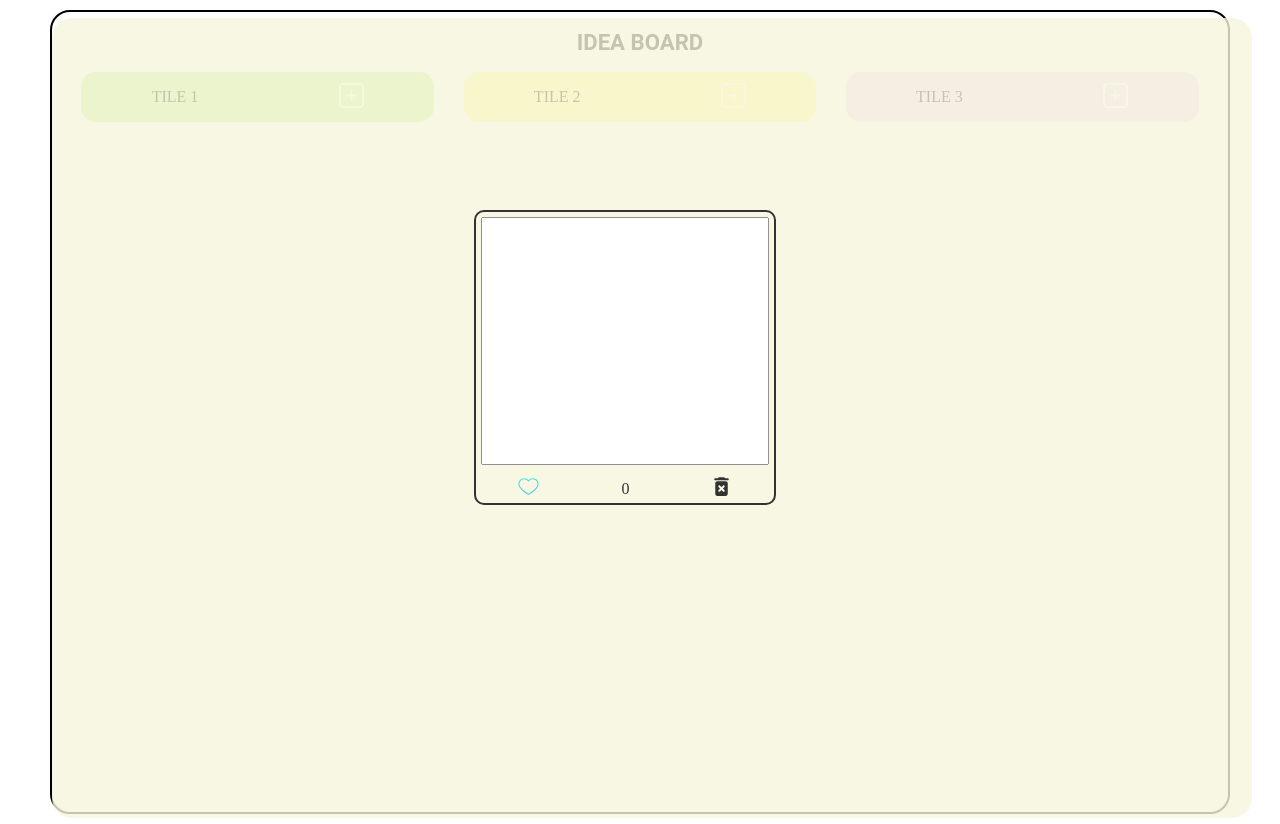
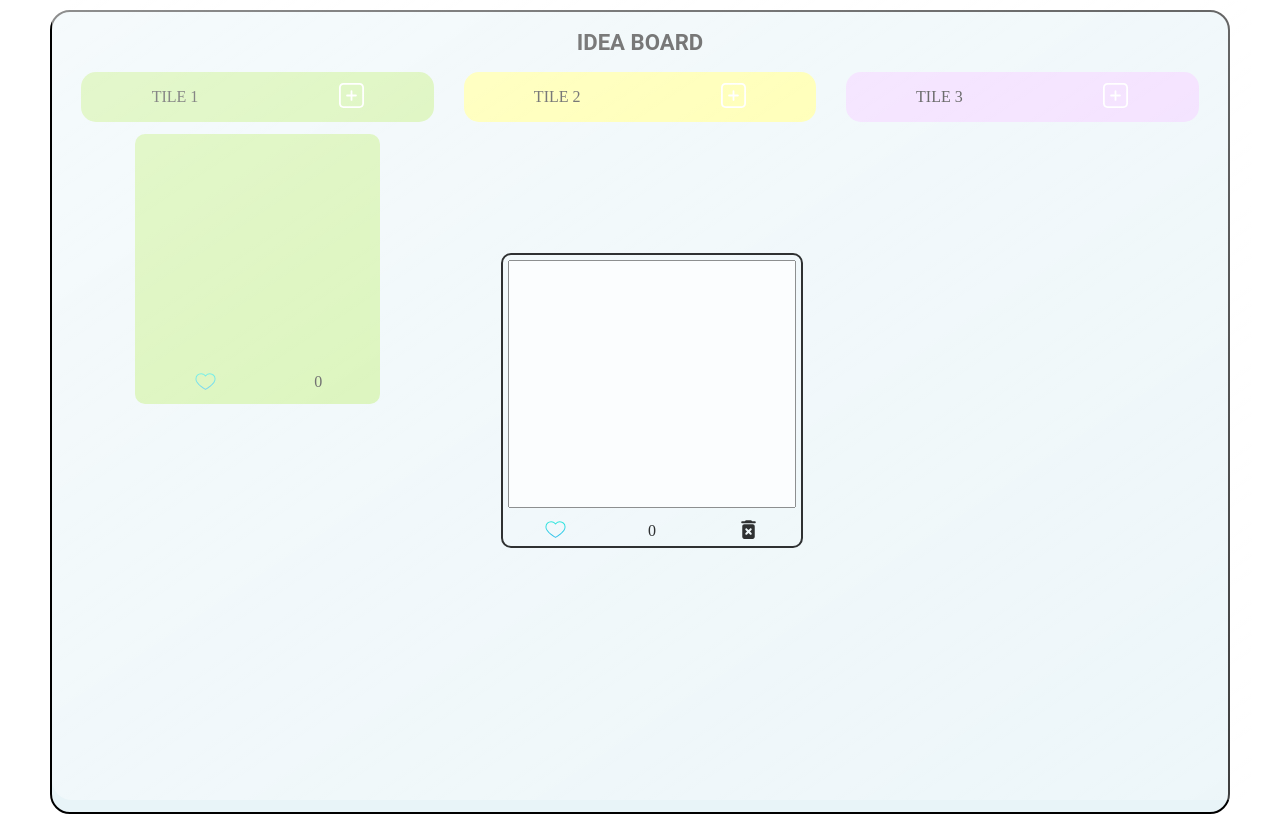
Before and after one commit to raunak-ra/idea-board-angular, an Angular app: page / in a window 1280 px wide. Both pictures are taken after a click on the picture 351 px from the left and 95 px from the top of the page. Built offline with nearby package versions, Linux system fonts and the light colour scheme.

Commit message:
Home component (#2)
* Updated css

* Refacotored

* Added css

```diff
--- a/src/app/card/card.component.css
+++ b/src/app/card/card.component.css
@@ -3,14 +3,13 @@ img {
 }
 
 .card {
-  width: 250px;
+  width: 225px;
   height: 250px;
   justify-content: center;
   border-radius: 10px;
   padding: 10px;
   word-break: break-word;
   overflow: hidden;
-  background: aqua;
   margin: 5% 0 5% 0;
 }
 
@@ -21,3 +20,15 @@ img {
 .like {
   display: flex;
 }
+
+.card1 {
+  background: #c3ee8f;
+}
+
+.card2 {
+  background: #ffff88;
+}
+
+.card3 {
+  background: #eed3ff;
+}
--- a/src/app/card/card.component.html
+++ b/src/app/card/card.component.html
@@ -1,4 +1,4 @@
-<div class="card" [class]='card.tileId' [id]="card.id" (click)="updateCard(card.id)">
+<div class="card" [class]="'card'+card.tileId" [id]="card.id" (click)="updateCard(card.id)">
 
     <div class="notes">
         {{card.notes}}
--- a/src/app/card/card.component.ts
+++ b/src/app/card/card.component.ts
@@ -24,9 +24,7 @@ export class CardComponent implements OnInit {
   ngOnInit(): void {}
 
   updateCard(cardId: string) {
-    this._cardService.cardToBeUpdated = cardId;
-    this._cardService.overlayCardEvent.next(this.card);
+    this._cardService.publishCard(this._cardService.getCard(cardId));
     this._cardService.displayOverlay(true);
   }
-
 }
--- a/src/app/home/home.component.css
+++ b/src/app/home/home.component.css
@@ -3,6 +3,7 @@
   min-height: 100vh;
   border-radius: 20px;
   margin: 10px;
+  background: #e8f4f8;
 }
 
 .tiles {
--- a/src/app/home/home.component.html
+++ b/src/app/home/home.component.html
@@ -59,6 +59,6 @@
 
     </div>
 
-    <app-overlay [tileId]='tileId'></app-overlay>
+    <app-overlay></app-overlay>
 
 </div>
--- a/src/app/home/home.component.ts
+++ b/src/app/home/home.component.ts
@@ -8,19 +8,19 @@ import { CardService } from '../services/card.service';
   styleUrls: ['./home.component.css'],
 })
 export class HomeComponent implements OnInit {
-  cards: ICard[] = this._cardService.getCards();
+  cards: ICard[];
 
-  public tileId: string = '';
   public displayPanel: boolean = false;
   public card: ICard;
   public cardId: string = '';
 
   constructor(private _cardService: CardService) {
+    this.cards = this._cardService.getCards();
     this.card = {
-      id: '123',
+      id: '',
       tileId: '',
       notes: '',
-      date: Date.UTC(12, 7, 1),
+      date: Date.UTC(0, 0, 0),
       name: '',
       likes: 0,
     };
@@ -29,14 +29,12 @@ export class HomeComponent implements OnInit {
   ngOnInit(): void {
     this._cardService.cardEvent.subscribe((cards: ICard[]) => {
       this.cards = cards;
-      console.log(cards);
     });
-
-    console.log(this.cards);
   }
 
   addCard(tileId: string) {
-    this.tileId = tileId;
+    var card = this._cardService.addCard(tileId, '');
+    this._cardService.publishCard(card);
     this._cardService.displayOverlay(true);
   }
 }
--- a/src/app/overlay/overlay.component.css
+++ b/src/app/overlay/overlay.component.css
@@ -1,9 +1,27 @@
+.overlay {
+  display: flex;
+  align-items: center;
+  justify-items: center;
+  top: 0;
+  z-index: 90;
+  background: linear-gradient(
+    to right bottom,
+    rgba(255, 255, 255, 0.7),
+    rgba(255, 255, 255, 0.3)
+  );
+  opacity: 0.8;
+  margin: 0;
+  width: 100%;
+  height: 100vh;
+  border-radius: 20px;
+  position: absolute;
+}
+
 .panel {
   border: 2px solid;
   border-radius: 10px;
   position: fixed;
-  margin-top: 15%;
-  margin-left: 33%;
+  z-index: 100;
 }
 
 img {
@@ -25,17 +43,3 @@ textarea {
   padding: 8px;
   overflow-x: hidden;
 }
-
-.overlay {
-  z-index: 100;
-  background: beige;
-  opacity: 0.8;
-  margin: 0;
-  width: 100%;
-  height: 100vh;
-  margin-top: -110px;
-  border-radius: 20px;
-
-  position: absolute;
-  top: 8pc;
-}
--- a/src/app/overlay/overlay.component.html
+++ b/src/app/overlay/overlay.component.html
@@ -1,17 +1,18 @@
-<div class="overlay" [ngStyle]="{'display': displayPanel == true ? 'block' : 'none'}" >
+<div class="overlay" [ngStyle]="{'display': displayPanel == true ? 'flex' : 'none'}"
+    (click)="saveNotes(ref.value, $event)">
 
-    <div class="panel" id="panel-body" (focusout)="saveNotes(tileId, ref.value)" >
+    <div class="panel" id="panel-body">
 
         <textarea id="myText" #ref spellcheck="false">{{card.notes}}</textarea>
 
         <div class="actions">
-            <div id="like" (click)="updateLike()">
+            <div id="like" (click)="updateLike(card.id)">
                 <img src="../../assets/heartblue.svg">
             </div>
             <div id="counter">
                 {{card.likes}}
             </div>
-            <div id="del" (click)="deleteCard()">
+            <div id="del" (click)="deleteCard(card.id)">
                 <img src="../../assets/delete.svg">
             </div>
         </div>
--- a/src/app/overlay/overlay.component.ts
+++ b/src/app/overlay/overlay.component.ts
@@ -9,45 +9,35 @@ import { CardService } from '../services/card.service';
   styleUrls: ['./overlay.component.css'],
 })
 export class OverlayComponent implements OnInit {
-  public card: ICard;
-  @Input() public tileId: string = '';
-  @Input() public cardId: string = '';
+  card: ICard = {
+    id: '',
+    tileId: '',
+    notes: '',
+    date: Date.UTC(0, 0, 0),
+    name: '',
+    likes: 0,
+  };
+
   @Input() public displayPanel: boolean = false;
 
-  constructor(private _cardService: CardService) {
-    this.card = {
-      id: '',
-      tileId: '',
-      notes: '',
-      date: Date.UTC(12, 7, 1),
-      name: '',
-      likes: 0,
-    };
-  }
+  constructor(private _cardService: CardService) {}
 
   ngOnInit(): void {
+    this._cardService.overlayCardEvent.subscribe((card: ICard) => {
+      this.card = card;
+      console.log('inside overlay..', this.card);
+    });
     this.displayPanel = this._cardService.IsPanelVisible;
     this._cardService.overlayEvent.subscribe((flag: boolean) => {
       this.displayPanel = flag;
     });
-
-    this._cardService.overlayCardEvent.subscribe((card: ICard) => {
-      this.card = card;
-    });
   }
 
-  saveNotes(tileId: string, notes: string) {
-    var cardId = this._cardService.cardToBeUpdated;
-    if (cardId && cardId != '') {
+  saveNotes(notes: string, event: any) {
+    if (event.target.className == 'overlay') {
       this._cardService.updateCard(this.card.id, notes);
-    } else if (tileId && tileId != '') {
-      this._cardService.addCard(tileId, notes);
+      this.hideOverlay();
     }
-
-    //reset to init
-    //this.clearOverlay();
-    this.hideOverlay();
-    this._cardService.cardToBeUpdated = '';
   }
 
   addCard(tileId: string, notes: string) {
@@ -58,17 +48,14 @@ export class OverlayComponent implements OnInit {
     this._cardService.updateCard(cardId, notes);
   }
 
-  deleteCard() {
-    var cardId = this._cardService.cardToBeUpdated;
+  deleteCard(cardId: string) {
     if (cardId && cardId != '') {
       this._cardService.deleteCard(cardId);
     }
-    this._cardService.cardToBeUpdated = '';
     this.hideOverlay();
   }
 
-  updateLike() {
-    var cardId = this._cardService.cardToBeUpdated;
+  updateLike(cardId: string) {
     if (cardId && cardId != '') {
       this._cardService.updateLikes(cardId);
     } else {
@@ -79,10 +66,4 @@ export class OverlayComponent implements OnInit {
   hideOverlay() {
     this.displayPanel = false;
   }
-
-  clearOverlay() {
-    this.card.id = '';
-    this.card.notes = '';
-    this.card.likes = 0;
-  }
 }
--- a/src/app/services/card.service.ts
+++ b/src/app/services/card.service.ts
@@ -6,7 +6,6 @@ import { ICard } from '../model/card';
   providedIn: 'root',
 })
 export class CardService {
-  cardToBeUpdated: string = '';
   cardId: number = 0;
 
   private card: ICard = {
@@ -20,26 +19,26 @@ export class CardService {
 
   public IsPanelVisible: boolean = false;
   public cardEvent = new BehaviorSubject<ICard[]>([]);
+  public overlayCardEvent = new BehaviorSubject<ICard>(this.card);
   public overlayEvent = new BehaviorSubject<boolean>(false);
-  public overlayCardEvent = new BehaviorSubject<ICard>(this.card);
 
   constructor() {}
 
-  private cards: ICard[] = [];
+  cards: ICard[] = [];
 
   addCard(tileId: string, notes: string) {
+    var card = this.getNewCard(tileId, notes);
     if (this.cards) {
-      this.cards.push(this.getCard(tileId, notes));
+      this.cards.push(card);
     } else {
       this.cards = [];
-      this.cards[0] = this.getCard(tileId, notes);
+      this.cards[0] = card;
     }
     this.cardEvent.next(this.cards);
-    this.card.notes = '';
-    this.card.likes = 0;
+    return card;
   }
 
-  getCard(tileId: string, notes: string) {
+  private getNewCard(tileId: string, notes: string) {
     var date: Date = new Date();
     var card: ICard = {
       id: this.getCardId(tileId),
@@ -60,15 +59,14 @@ export class CardService {
     return this.cards;
   }
 
+  getCard(cardId: string) {
+    return this.cards.find((x) => x.id == cardId) ?? this.card;
+  }
+
   updateCard(cardId: string, notes: string) {
     var index = this.cards.findIndex((x) => x.id == cardId);
     this.cards[index].notes = notes;
     this.cardEvent.next(this.cards);
-    this.cardToBeUpdated = '';
-    // console.log('updatecard : ');
-    // console.log(this.cards);
-    this.card.notes = '';
-    this.card.likes = 0;
   }
 
   updateLikes(cardId: string) {
@@ -85,6 +83,9 @@ export class CardService {
 
   displayOverlay(flag: boolean, cardId: string = '') {
     this.overlayEvent.next(flag);
-    if (cardId) this.cardToBeUpdated = cardId;
+  }
+
+  publishCard(card: ICard) {
+    this.overlayCardEvent.next(card);
   }
 }
```
